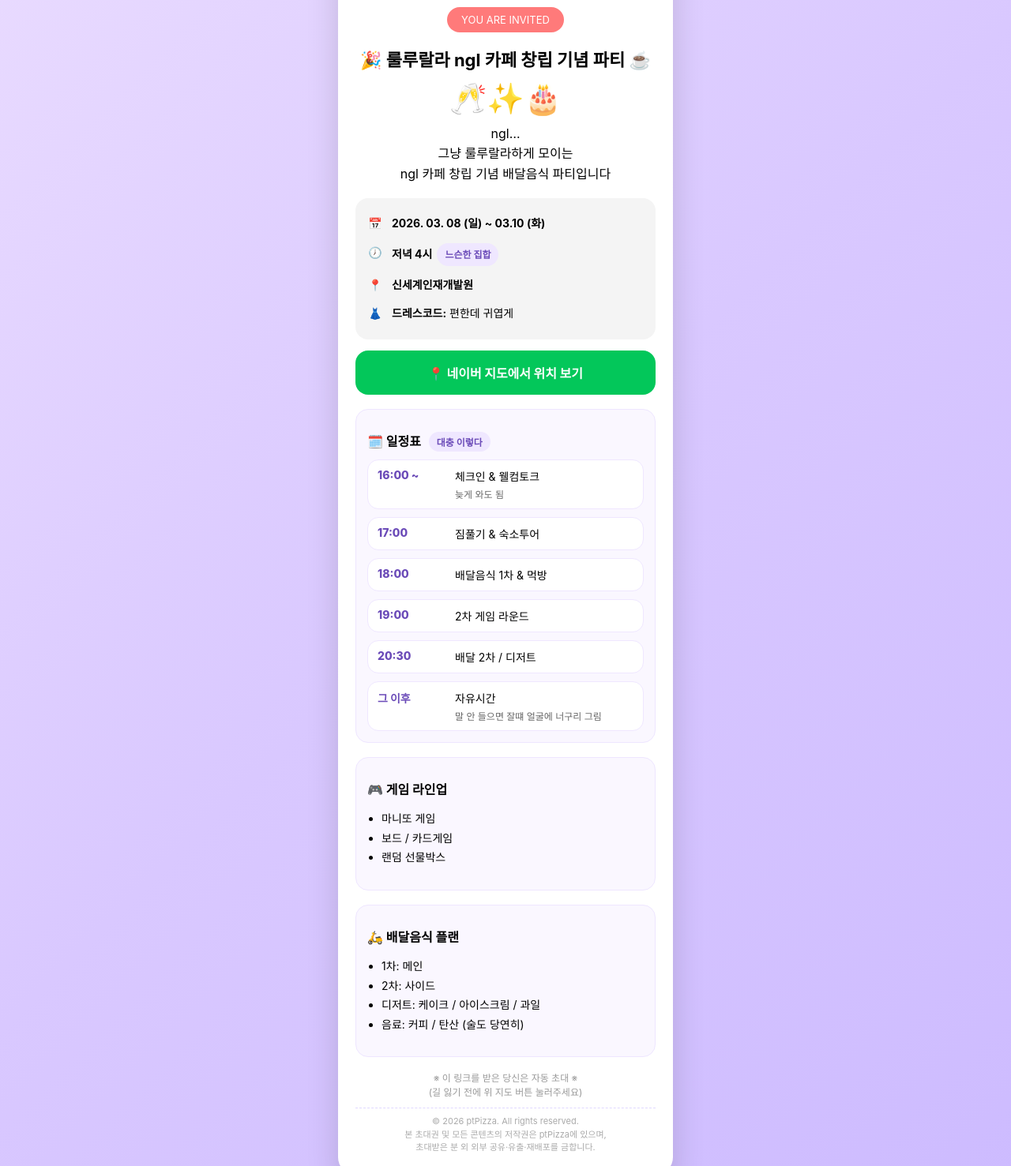
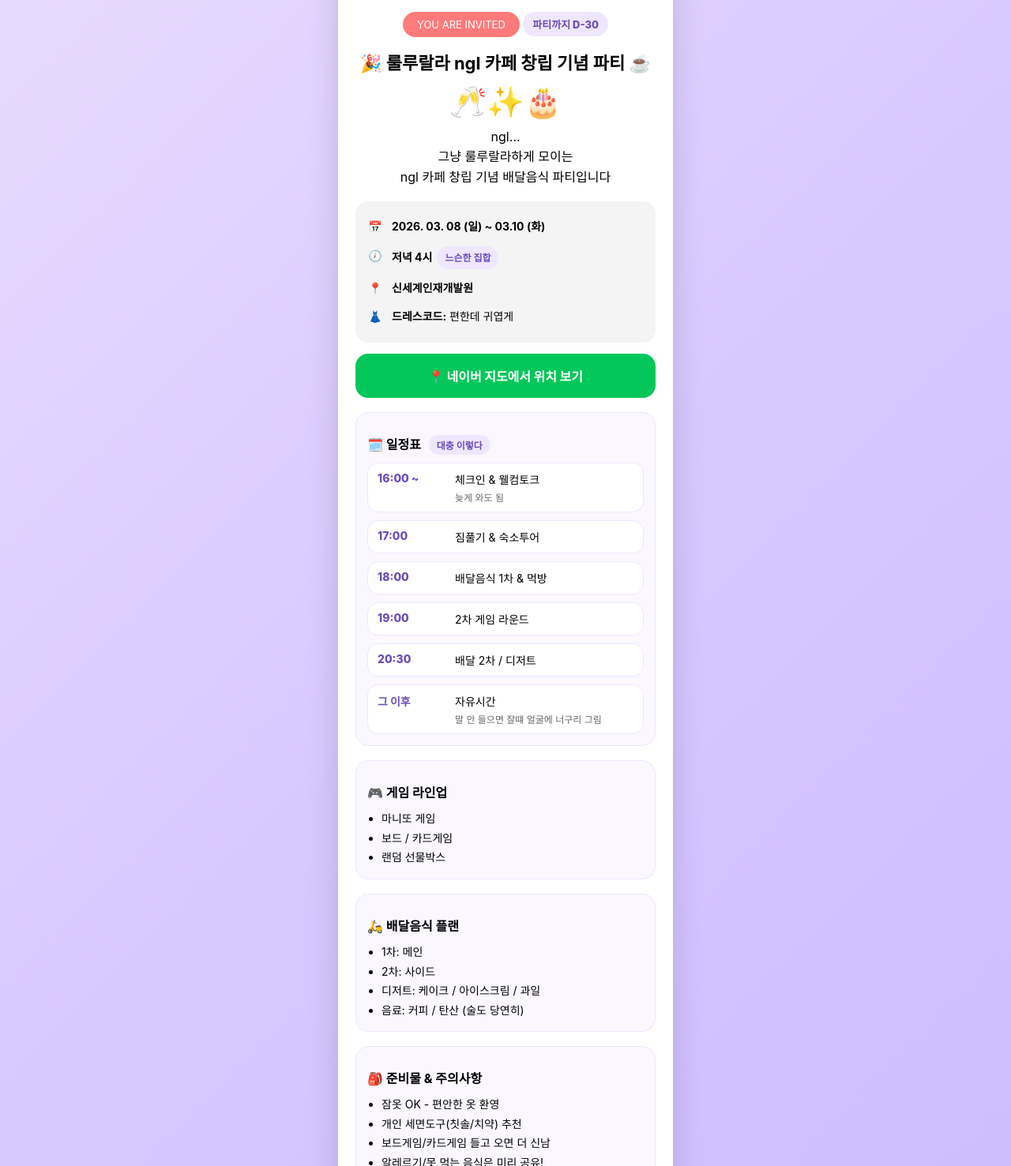
Before and after one commit to ptPizza/lululala-ngl-cafe-party, a plain HTML site: page index.html in a window 1280 px wide. Shown: the part 183-1660 px from the top of the page at 79% size. Drawn offline with Linux system fonts and the light colour scheme.

Commit message:
Update index.html

```diff
--- a/index.html
+++ b/index.html
@@ -4,6 +4,16 @@
   <meta charset="UTF-8" />
   <meta name="viewport" content="width=device-width, initial-scale=1.0" />
   <title>🎉 룰루랄라 ngl 카페 창립기념 파티</title>
+
+  <!-- ✅ (5) 카톡 미리보기(OG 태그) -->
+  <meta property="og:type" content="website" />
+  <meta property="og:site_name" content="룰루랄라 ngl 카페" />
+  <meta property="og:title" content="🎉 룰루랄라 ngl 카페 창립기념 파티 초대권" />
+  <meta property="og:description" content="3/8~3/10 · 신세계인재개발원 · 배달음식 & 게임 · 초대받은 분만!" />
+  <meta property="og:url" content="https://ptPizza.github.io/lululala-ngl-cafe-party/" />
+  <!-- ✅ 썸네일 이미지 파일명 반영 -->
+  <meta property="og:image" content="https://ptPizza.github.io/lululala-ngl-cafe-party/teletobi3.jpeg" />
+  <meta name="twitter:card" content="summary_large_image" />
 
   <style>
     body {
@@ -58,7 +68,19 @@
       padding: 8px 18px;
       border-radius: 999px;
       font-size: 13px;
-      margin-bottom: 12px;
+      margin-bottom: 10px;
+    }
+
+    /* ✅ (4) D-Day 배지 */
+    .dday {
+      display: inline-block;
+      margin: 6px 0 2px;
+      padding: 6px 12px;
+      border-radius: 999px;
+      background: #efe7ff;
+      color: #6b4bb8;
+      font-weight: 800;
+      font-size: 13px;
     }
 
     h1 {
@@ -165,6 +187,7 @@
       padding-left: 18px;
       font-size: 14px;
       line-height: 1.75;
+      margin: 0;
     }
 
     .footer {
@@ -195,6 +218,9 @@
 
     <div class="badge">YOU ARE INVITED</div>
 
+    <!-- ✅ (4) D-Day 표시 -->
+    <div class="dday" id="dday">파티까지 계산 중…</div>
+
     <h1>🎉 룰루랄라 ngl 카페 창립 기념 파티 ☕</h1>
 
     <div class="emoji">🥂✨🎂</div>
@@ -212,9 +238,11 @@
       <div class="row"><div class="icon">👗</div><div><b>드레스코드:</b> 편한데 귀엽게</div></div>
     </div>
 
+    <!-- ✅ (1) 보안 옵션 추가 -->
     <a class="btn-map"
        href="https://map.naver.com/p/entry/place/19288296"
-       target="_blank">
+       target="_blank"
+       rel="noopener noreferrer">
       📍 네이버 지도에서 위치 보기
     </a>
 
@@ -270,6 +298,18 @@
       </ul>
     </div>
 
+    <!-- ✅ (3) 준비물/주의사항 -->
+    <div class="section">
+      <h2>🎒 준비물 & 주의사항</h2>
+      <ul class="list">
+        <li>잠옷 OK - 편안한 옷 환영</li>
+        <li>개인 세면도구(칫솔/치약) 추천</li>
+        <li>보드게임/카드게임 들고 오면 더 신남</li>
+        <li>알레르기/못 먹는 음식은 미리 공유!</li>
+        <li><b>초대권 외부 유출 금지</b> (초대받은 분만)</li>
+      </ul>
+    </div>
+
     <!-- footer -->
     <div class="footer">
       ※ 이 링크를 받은 당신은 자동 초대 ※<br />
@@ -283,5 +323,30 @@
     </div>
 
   </div>
+
+  <!-- ✅ (4) D-Day 카운트다운 로직 -->
+  <script>
+    (function () {
+      // 파티 시작일: 2026-03-08 16:00 (KST)
+      const partyStart = new Date("2026-03-08T16:00:00+09:00");
+      const now = new Date();
+
+      const msPerDay = 24 * 60 * 60 * 1000;
+      const diffMs = partyStart.getTime() - now.getTime();
+      const diffDays = Math.ceil(diffMs / msPerDay);
+
+      const el = document.getElementById("dday");
+      if (!el) return;
+
+      if (diffMs > 0) {
+        el.textContent = `파티까지 D-${diffDays}`;
+      } else if (diffMs > -msPerDay) {
+        el.textContent = "오늘이 바로 파티데이 🎉";
+      } else {
+        const passedDays = Math.floor(Math.abs(diffMs) / msPerDay);
+        el.textContent = `파티가 시작된 지 D+${passedDays}`;
+      }
+    })();
+  </script>
 </body>
 </html>
```
